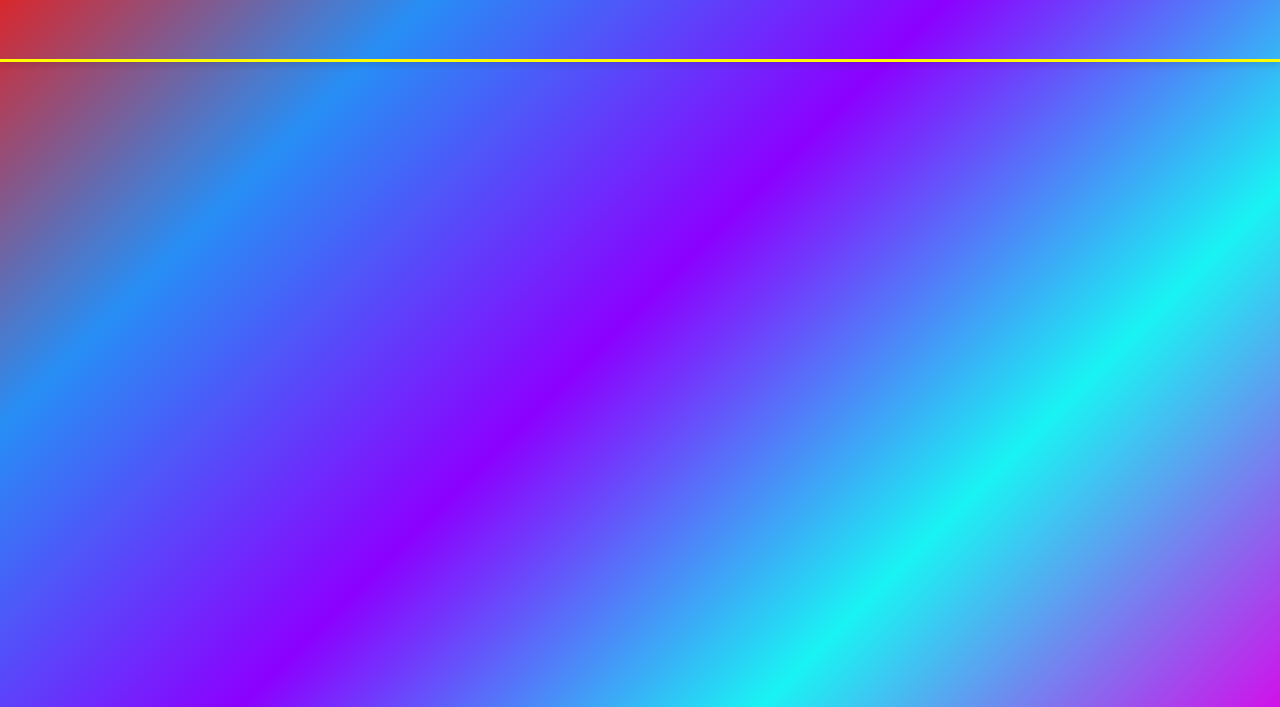
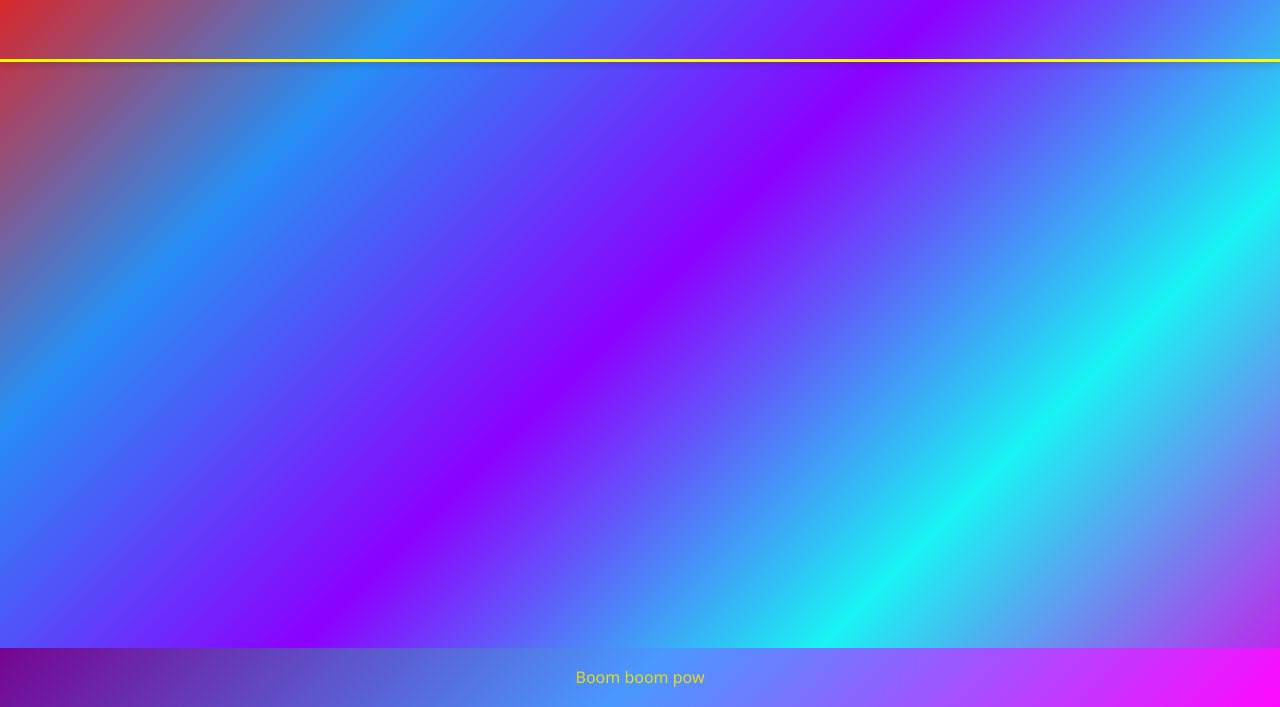
Before and after one commit to lucasmartinsojeda/Front_End_11_06, a plain HTML site: page index.html in a window 1280 px wide. Shown: the part 93-800 px from the top of the page. Drawn offline with nearby package versions, Linux system fonts and the light colour scheme.

Commit message:
Update index.html

```diff
--- a/index.html
+++ b/index.html
@@ -58,7 +58,11 @@
         }
         /*Estilo rodape*/
         footer{
-
+            Background: linear-gradient(135deg, #750591 0%, #4a99ff 50%, #ff08ff 100%);
+            color: #e7da19;
+            text-align: center;
+            padding: 1rem;
+            margin-top: auto;
         }
 
     </style>
@@ -67,7 +71,10 @@
     <header>
         <h1>Alimentos</h1>
 
+
     </header>
+
+    <footer>Boom boom pow</footer>
 <!-- Conteúdo da página aqui -->
 
 </body>
```
